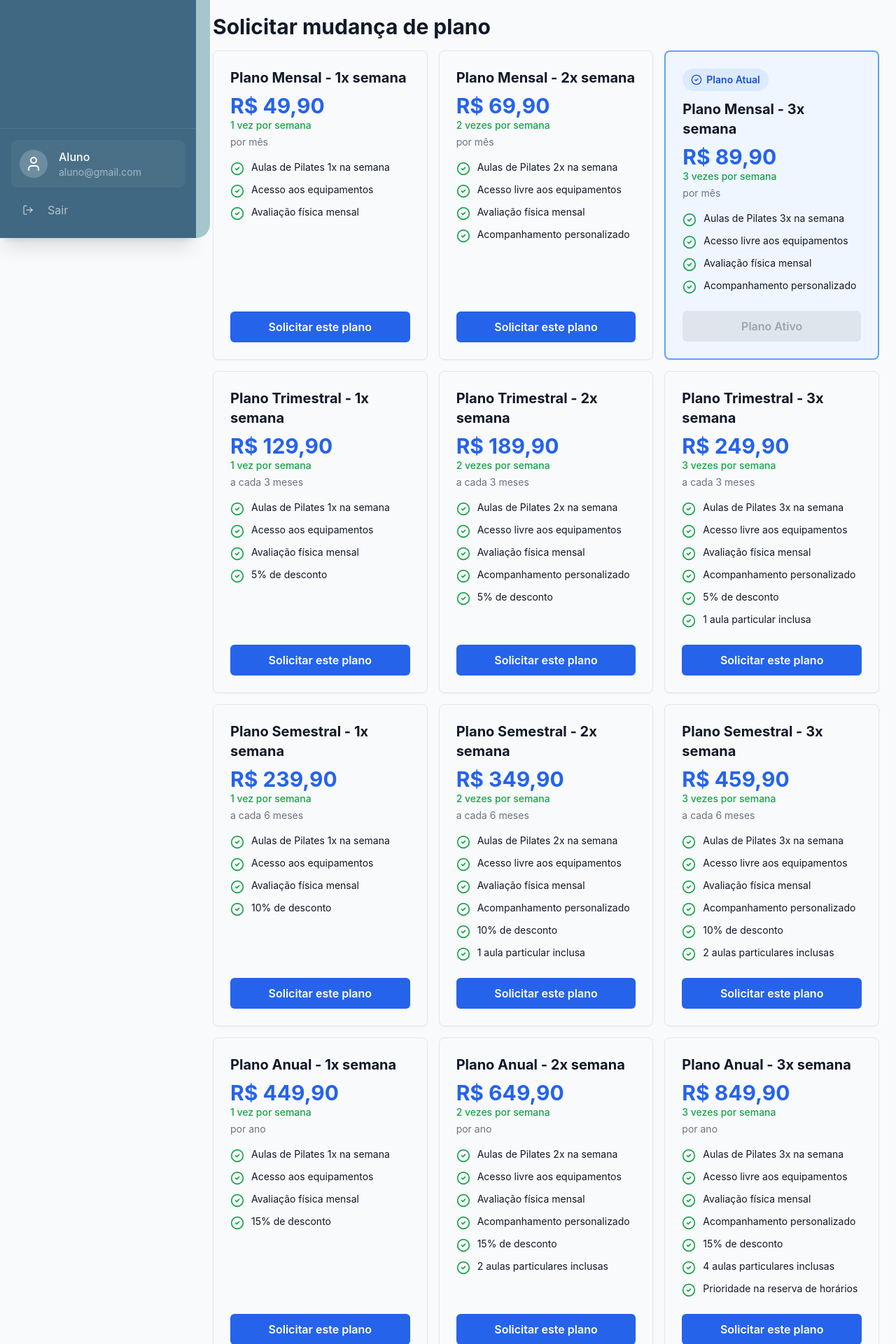
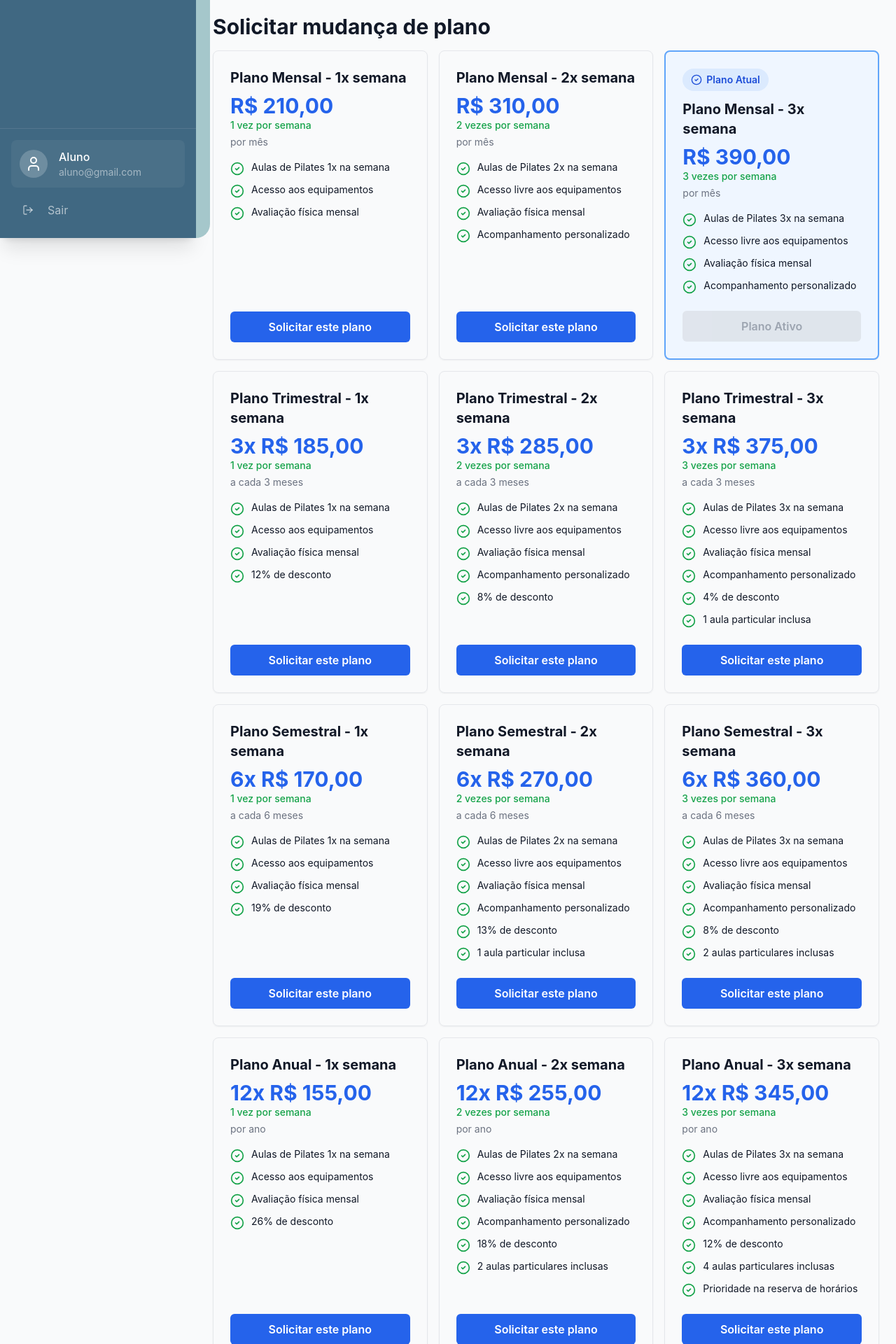
Before and after one commit to Bruxx092/Front_End_Define_Pilates, a React (Vite) app: page /aluno/planos in a window 1280 px wide. Shown: the part 460-2380 px from the top of the page at 70% size. Built offline with nearby package versions, Linux system fonts and the light colour scheme.

Commit message:
Valores atualizados

```diff
--- a/src/pages/Aluno/Faturas.jsx
+++ b/src/pages/Aluno/Faturas.jsx
@@ -112,12 +112,12 @@ const Faturas = () => {
   const { isMobile, sidebarWidth } = useSidebar();
 
   const invoices = [
-    { month: "Outubro 2025", amount: "R$ 89,90", status: "paid" },
-    { month: "Setembro 2025", amount: "R$ 89,90", status: "paid" },
-    { month: "Agosto 2025", amount: "R$ 89,90", status: "pending" },
-    { month: "Julho 2025", amount: "R$ 89,90", status: "paid" },
-    { month: "Junho 2025", amount: "R$ 89,90", status: "paid" },
-    { month: "Maio 2025", amount: "R$ 89,90", status: "paid" },
+    { month: "Outubro 2025", amount: "R$ 390,00", status: "paid" },
+    { month: "Setembro 2025", amount: "R$ 390,00", status: "paid" },
+    { month: "Agosto 2025", amount: "R$ 390,00", status: "pending" },
+    { month: "Julho 2025", amount: "R$ 390,00", status: "paid" },
+    { month: "Junho 2025", amount: "R$ 390,00", status: "paid" },
+    { month: "Maio 2025", amount: "R$ 390,00", status: "paid" },
   ];
 
   return (
--- a/src/pages/Aluno/Meus_Planos.jsx
+++ b/src/pages/Aluno/Meus_Planos.jsx
@@ -156,7 +156,7 @@ const Meus_Planos = () => {
 
   const currentPlan = {
     name: "Plano Mensal - 3x semana",
-    price: "R$ 89,90/mês",
+    price: "R$ 390,00/mês",
     frequency: "3 vezes por semana",
     benefits: [
       "Aulas de Pilates 3x na semana",
@@ -170,7 +170,7 @@ const Meus_Planos = () => {
     {
       id: "mensal-1x",
       name: "Plano Mensal - 1x semana",
-      price: "R$ 49,90",
+      price: "R$ 210,00",
       frequency: "1 vez por semana",
       period: "por mês",
       benefits: [
@@ -182,7 +182,7 @@ const Meus_Planos = () => {
     {
       id: "mensal-2x",
       name: "Plano Mensal - 2x semana",
-      price: "R$ 69,90",
+      price: "R$ 310,00",
       frequency: "2 vezes por semana",
       period: "por mês",
       benefits: [
@@ -195,7 +195,7 @@ const Meus_Planos = () => {
     {
       id: "mensal-3x",
       name: "Plano Mensal - 3x semana",
-      price: "R$ 89,90",
+      price: "R$ 390,00",
       frequency: "3 vezes por semana",
       period: "por mês",
       benefits: [
@@ -208,20 +208,20 @@ const Meus_Planos = () => {
     {
       id: "trimestral-1x",
       name: "Plano Trimestral - 1x semana",
-      price: "R$ 129,90",
+      price: "3x R$ 185,00",
       frequency: "1 vez por semana",
       period: "a cada 3 meses",
       benefits: [
         "Aulas de Pilates 1x na semana",
         "Acesso aos equipamentos",
         "Avaliação física mensal",
-        "5% de desconto",
+        "12% de desconto",
       ],
     },
     {
       id: "trimestral-2x",
       name: "Plano Trimestral - 2x semana",
-      price: "R$ 189,90",
+      price: "3x R$ 285,00",
       frequency: "2 vezes por semana",
       period: "a cada 3 meses",
       benefits: [
@@ -229,13 +229,13 @@ const Meus_Planos = () => {
         "Acesso livre aos equipamentos",
         "Avaliação física mensal",
         "Acompanhamento personalizado",
-        "5% de desconto",
+        "8% de desconto",
       ],
     },
     {
       id: "trimestral-3x",
       name: "Plano Trimestral - 3x semana",
-      price: "R$ 249,90",
+      price: "3x R$ 375,00",
       frequency: "3 vezes por semana",
       period: "a cada 3 meses",
       benefits: [
@@ -243,27 +243,27 @@ const Meus_Planos = () => {
         "Acesso livre aos equipamentos",
         "Avaliação física mensal",
         "Acompanhamento personalizado",
-        "5% de desconto",
+        "4% de desconto",
         "1 aula particular inclusa",
       ],
     },
     {
       id: "semestral-1x",
       name: "Plano Semestral - 1x semana",
-      price: "R$ 239,90",
+      price: "6x R$ 170,00",
       frequency: "1 vez por semana",
       period: "a cada 6 meses",
       benefits: [
         "Aulas de Pilates 1x na semana",
         "Acesso aos equipamentos",
         "Avaliação física mensal",
-        "10% de desconto",
+        "19% de desconto",
       ],
     },
     {
       id: "semestral-2x",
       name: "Plano Semestral - 2x semana",
-      price: "R$ 349,90",
+      price: "6x R$ 270,00",
       frequency: "2 vezes por semana",
       period: "a cada 6 meses",
       benefits: [
@@ -271,14 +271,14 @@ const Meus_Planos = () => {
         "Acesso livre aos equipamentos",
         "Avaliação física mensal",
         "Acompanhamento personalizado",
-        "10% de desconto",
+        "13% de desconto",
         "1 aula particular inclusa",
       ],
     },
     {
       id: "semestral-3x",
       name: "Plano Semestral - 3x semana",
-      price: "R$ 459,90",
+      price: "6x R$ 360,00",
       frequency: "3 vezes por semana",
       period: "a cada 6 meses",
       benefits: [
@@ -286,27 +286,27 @@ const Meus_Planos = () => {
         "Acesso livre aos equipamentos",
         "Avaliação física mensal",
         "Acompanhamento personalizado",
-        "10% de desconto",
+        "8% de desconto",
         "2 aulas particulares inclusas",
       ],
     },
     {
       id: "anual-1x",
       name: "Plano Anual - 1x semana",
-      price: "R$ 449,90",
+      price: "12x R$ 155,00",
       frequency: "1 vez por semana",
       period: "por ano",
       benefits: [
         "Aulas de Pilates 1x na semana",
         "Acesso aos equipamentos",
         "Avaliação física mensal",
-        "15% de desconto",
+        "26% de desconto",
       ],
     },
     {
       id: "anual-2x",
       name: "Plano Anual - 2x semana",
-      price: "R$ 649,90",
+      price: "12x R$ 255,00",
       frequency: "2 vezes por semana",
       period: "por ano",
       benefits: [
@@ -314,14 +314,14 @@ const Meus_Planos = () => {
         "Acesso livre aos equipamentos",
         "Avaliação física mensal",
         "Acompanhamento personalizado",
-        "15% de desconto",
+        "18% de desconto",
         "2 aulas particulares inclusas",
       ],
     },
     {
       id: "anual-3x",
       name: "Plano Anual - 3x semana",
-      price: "R$ 849,90",
+      price: "12x R$ 345,00",
       frequency: "3 vezes por semana",
       period: "por ano",
       benefits: [
@@ -329,7 +329,7 @@ const Meus_Planos = () => {
         "Acesso livre aos equipamentos",
         "Avaliação física mensal",
         "Acompanhamento personalizado",
-        "15% de desconto",
+        "12% de desconto",
         "4 aulas particulares inclusas",
         "Prioridade na reserva de horários",
       ],
```
